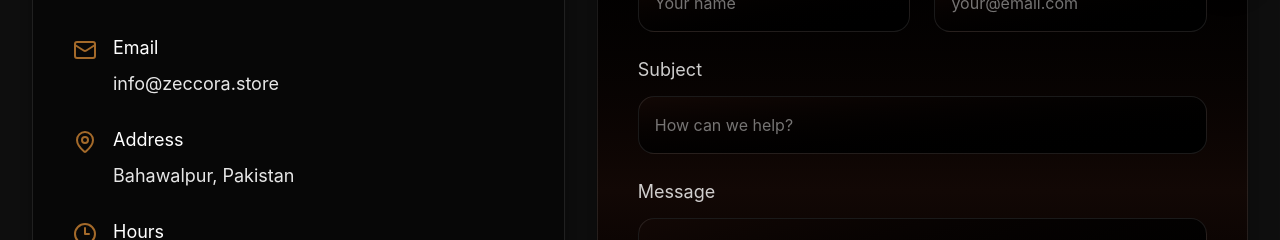
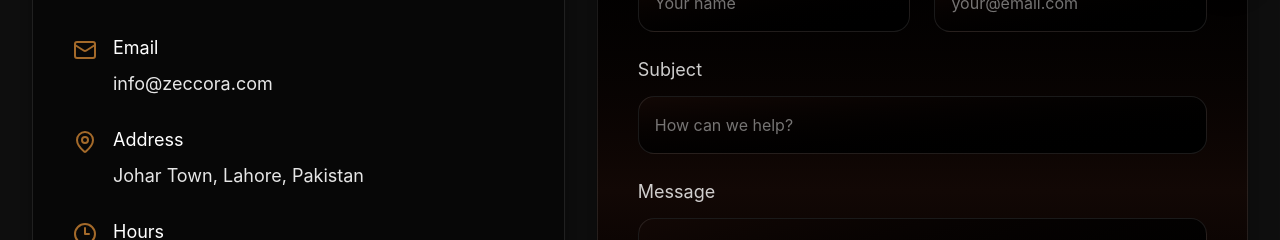
Before and after one commit to shakeeldev1/zeccora, a React (Vite) app: page /contact in a window 1280 px wide. Shown: the part 791-1031 px from the top of the page. Built offline with nearby package versions, Linux system fonts and the light colour scheme.

Commit message:
changes code

```diff
--- a/src/components/home/Herohome.jsx
+++ b/src/components/home/Herohome.jsx
@@ -18,7 +18,7 @@ const heroSlides = [
   {
     src: "/hero/hero1.png",
     alt: "Luxury ladies bag collection",
-    subtitle: "THE ZECCORA EDIT",
+    subtitle: " ZECCORA ",
     heading: "TIMELESS",
     highlight: "BY DESIGN",
     text: "Discover a considered collection of premium handbags made to elevate every day.",
--- a/src/components/home/SignatureCollection.jsx
+++ b/src/components/home/SignatureCollection.jsx
@@ -231,9 +231,9 @@ const SignatureCollection = () => {
   ];
 
   const stats = [
-    { number: "150", symbol: "+", label: "Premium Products" },
-    { number: "15K", symbol: "+", label: "Happy Customers" },
-    { number: "12", symbol: "+", label: "Countries Served" },
+    { number: "15", symbol: "+", label: "Premium Products" },
+    { number: "10", symbol: "+", label: "Happy Customers" },
+    { number: "3", symbol: "+", label: "Countries Served" },
     { number: "4.9", symbol: "", label: "Customer Rating" },
   ];
 
--- a/src/components/pages/Contact.jsx
+++ b/src/components/pages/Contact.jsx
@@ -55,7 +55,7 @@ const Contact = () => {
           message: formData.message,
 
           // Optional extra values for EmailJS template
-          to_email: "info@zeccora.store",
+          to_email: "info@zeccora.com",
           reply_to: formData.email,
         },
         {
@@ -120,7 +120,7 @@ const Contact = () => {
                 <div>
                   <p className="text-lg text-white">Email</p>
                   <p className="mt-2 break-all text-lg text-white/90">
-                    info@zeccora.store
+                    info@zeccora.com
                   </p>
                 </div>
               </div>
@@ -134,7 +134,7 @@ const Contact = () => {
                 <div>
                   <p className="text-lg text-white">Address</p>
                   <p className="mt-2 text-lg text-white/90">
-                    Bahawalpur, Pakistan
+                    Johar Town, Lahore, Pakistan
                   </p>
                 </div>
               </div>
```
Also changed, not shown: 1 other file (tests, documents, lock files or other folders).
